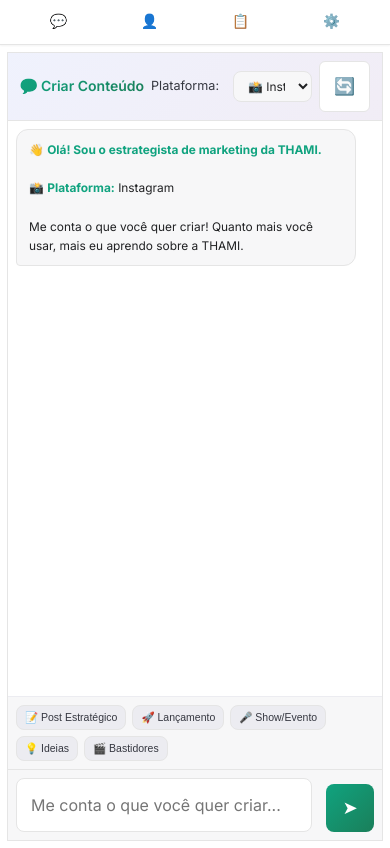
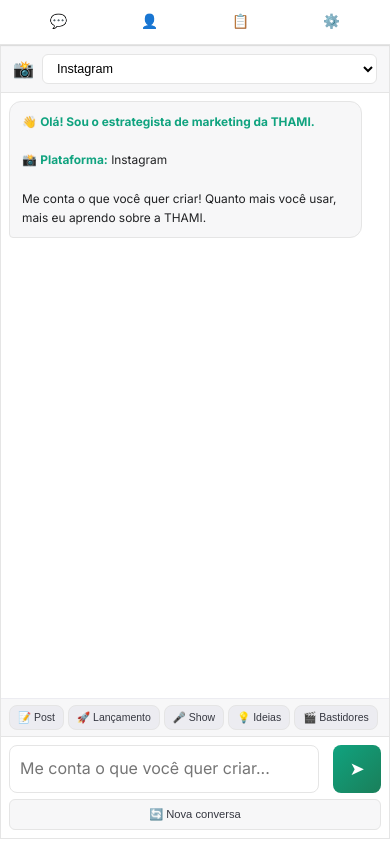
Before and after one commit to jonathasgoulart/MKT-THAMI, a website: page index.html in a window 390 px wide. Shown: the part 39-887 px from the top of the page. Drawn offline with Linux system fonts and the light colour scheme; a script that the page names is missing.

Commit message:
Layout mobile reorganizado

```diff
--- a/index.html
+++ b/index.html
@@ -53,25 +53,19 @@
         <!-- Dashboard/Chat View -->
         <section id="dashboard-view" class="view-section active">
             <div class="chat-dashboard">
-                <!-- Platform Selector -->
+                <!-- Platform Selector - Compact -->
                 <div class="platform-selector">
-                    <div class="platform-header">
-                        <h2>💬 Criar Conteúdo</h2>
-                        <div class="platform-dropdown">
-                            <label for="platform-select">Plataforma:</label>
-                            <select id="platform-select">
-                                <option value="instagram">📸 Instagram</option>
-                                <option value="twitter">🐦 Twitter/X</option>
-                                <option value="facebook">👍 Facebook</option>
-                                <option value="tiktok">🎬 TikTok</option>
-                                <option value="youtube">▶️ YouTube</option>
-                                <option value="email">✉️ Email/Newsletter</option>
-                                <option value="press">📰 Press Release</option>
-                                <option value="all">🌐 Multiplataforma</option>
-                            </select>
-                        </div>
-                    </div>
-                    <button class="icon-btn" id="clear-chat-btn" title="Nova conversa">🔄</button>
+                    <span class="platform-label">📸</span>
+                    <select id="platform-select">
+                        <option value="instagram">Instagram</option>
+                        <option value="twitter">Twitter/X</option>
+                        <option value="facebook">Facebook</option>
+                        <option value="tiktok">TikTok</option>
+                        <option value="youtube">YouTube</option>
+                        <option value="email">Email</option>
+                        <option value="press">Press Release</option>
+                        <option value="all">Multiplataforma</option>
+                    </select>
                 </div>
 
                 <!-- Chat Messages Area -->
@@ -82,14 +76,14 @@
                 <!-- Quick Actions (only shown when empty) -->
                 <div class="chat-quick-actions" id="chat-quick-actions">
                     <button class="quick-action-btn" data-prompt="Preciso de um post estratégico">
-                        📝 Post Estratégico
+                        📝 Post
                     </button>
                     <button class="quick-action-btn"
                         data-prompt="Vou lançar uma música nova e preciso de uma estratégia completa">
                         🚀 Lançamento
                     </button>
                     <button class="quick-action-btn" data-prompt="Preciso divulgar um show">
-                        🎤 Show/Evento
+                        🎤 Show
                     </button>
                     <button class="quick-action-btn" data-prompt="Me sugira ideias criativas para esta semana">
                         💡 Ideias
@@ -107,7 +101,8 @@
                             <span>➤</span>
                         </button>
                     </div>
-                    <p class="chat-hint">Pressione Enter para enviar • Shift+Enter para nova linha</p>
+                    <button class="refresh-btn-mobile" id="clear-chat-btn" title="Nova conversa">🔄 Nova
+                        conversa</button>
                 </div>
             </div>
         </section>
--- a/styles.css
+++ b/styles.css
@@ -1555,57 +1555,52 @@
 
     /* Main Content Mobile */
     .app-main {
-        padding: var(--spacing-xs);
-    }
-
-    /* Chat Dashboard Mobile */
+        padding: 0;
+    }
+
+    /* Chat Dashboard Mobile - fill screen */
     .chat-dashboard {
-        height: calc(100vh - 55px);
+        height: calc(100vh - 50px);
+        height: calc(100dvh - 50px);
         border-radius: 0;
-    }
-
+        display: flex;
+        flex-direction: column;
+    }
+
+    /* Platform Selector - Super Compact */
     .platform-selector {
-        flex-direction: row;
+        display: flex;
         align-items: center;
-        gap: var(--spacing-xs);
+        gap: 8px;
         padding: 8px 12px;
-    }
-
-    .platform-header {
-        flex-direction: row;
-        align-items: center;
-        gap: var(--spacing-xs);
-    }
-
-    .platform-header h2 {
+        background: var(--bg-secondary);
+        border-bottom: 1px solid var(--border-color);
+        flex-shrink: 0;
+    }
+
+    .platform-label {
+        font-size: 1.2rem;
+    }
+
+    .platform-selector select {
+        flex: 1;
+        padding: 6px 10px;
         font-size: 0.9rem;
-        margin: 0;
-    }
-
-    /* Hide the refresh/image button on mobile */
-    .platform-selector .btn-icon,
-    .platform-selector button[title*="refresh"],
-    .platform-selector button[title*="Refresh"],
-    .refresh-btn,
-    #refresh-context-btn {
-        display: none !important;
-    }
-
-    .platform-dropdown {
+        border-radius: var(--radius-sm);
+        border: 1px solid var(--border-color);
+        background: var(--bg-primary);
+    }
+
+    .platform-header,
+    .platform-dropdown label {
+        display: none;
+    }
+
+    /* Chat Messages - scrollable area */
+    .chat-messages {
         flex: 1;
-    }
-
-    .platform-dropdown select {
-        width: 100%;
-        min-width: auto;
-        padding: 6px 10px;
-        font-size: 0.85rem;
-    }
-
-    /* Chat Messages Mobile - more compact */
-    .chat-messages {
+        overflow-y: auto;
         padding: 8px;
-        flex: 1;
         min-height: 0;
     }
 
@@ -1616,28 +1611,51 @@
         margin-bottom: 8px;
     }
 
-    /* Quick Actions Mobile - more compact */
+    /* Quick Actions - compact */
     .chat-quick-actions {
-        padding: 8px;
-        gap: 6px;
+        padding: 6px 8px;
+        gap: 4px;
         flex-wrap: wrap;
+        flex-shrink: 0;
     }
 
     .quick-action-btn {
-        padding: 5px 8px;
-        font-size: 0.75rem;
+        padding: 4px 8px;
+        font-size: 0.7rem;
         flex: 0 0 auto;
     }
 
-    /* Chat Input Mobile - always visible */
+    /* Chat Input - fixed at bottom */
     .chat-input-container {
         padding: 8px;
+        flex-shrink: 0;
+        background: var(--bg-primary);
+        border-top: 1px solid var(--border-color);
+    }
+
+    .chat-input-wrapper {
+        margin-bottom: 6px;
     }
 
     .chat-input-wrapper textarea {
         font-size: 16px;
-        /* Prevents iOS zoom on focus */
-        padding: var(--spacing-sm);
+        padding: 10px;
+    }
+
+    /* Refresh Button - at bottom */
+    .refresh-btn-mobile {
+        display: flex;
+        align-items: center;
+        justify-content: center;
+        gap: 6px;
+        width: 100%;
+        padding: 8px;
+        background: var(--bg-secondary);
+        border: 1px solid var(--border-color);
+        border-radius: var(--radius-sm);
+        font-size: 0.8rem;
+        color: var(--text-secondary);
+        cursor: pointer;
     }
 
     .chat-hint {
```
